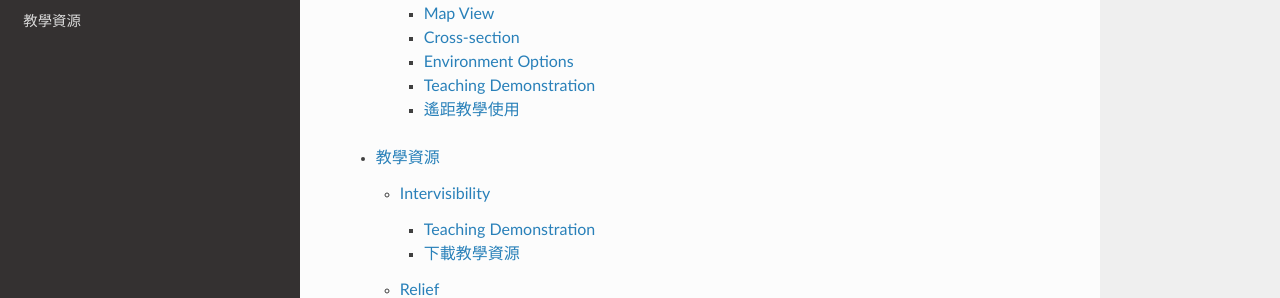
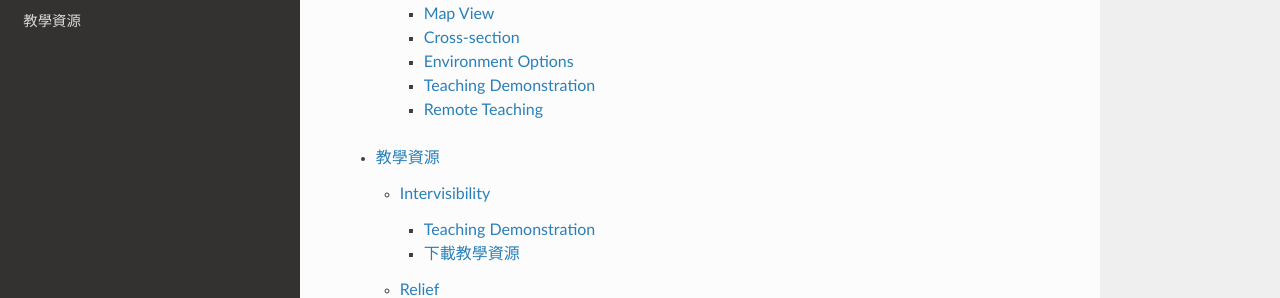
Before and after one commit to Avatech-hk/argeoportable-en, a Sphinx documentation site: the page built from docs/source/index.rst, in a window 1280 px wide and 900 px high, scrolled down 2545 px. Shown: the part 158-456 px from the top of the window. Built offline with Sphinx 7.4.7 and the Read the Docs theme 3.1.0, drawn with Linux system fonts in a browser that asks for light colours; pages that are not in the unit, such as notebooks, are missing from menus.

Commit message:
docs: update control.rst

```diff
--- a/docs/source/usermanual/control.rst
+++ b/docs/source/usermanual/control.rst
@@ -455,7 +455,7 @@ e. Adjust the vertical exaggeration to observe the cross-sectional view.
 
 
 
-遙距教學使用
+Remote Teaching
 -----------------------
 Zoom
 - Start sharing your screen:
```
